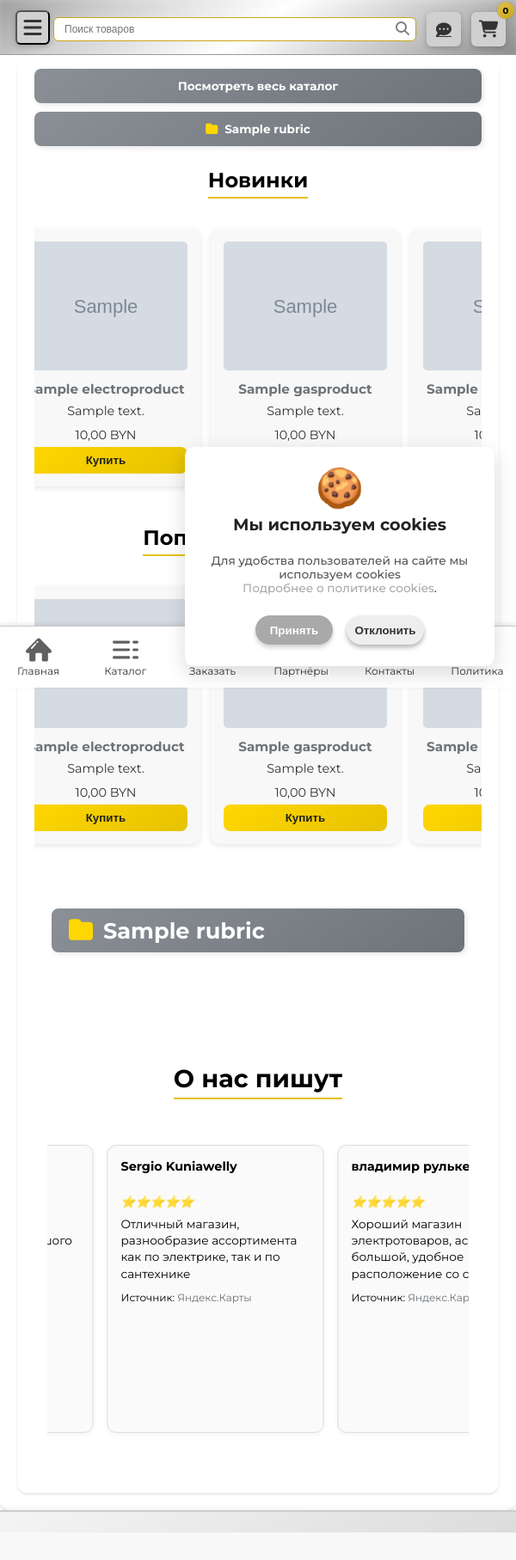
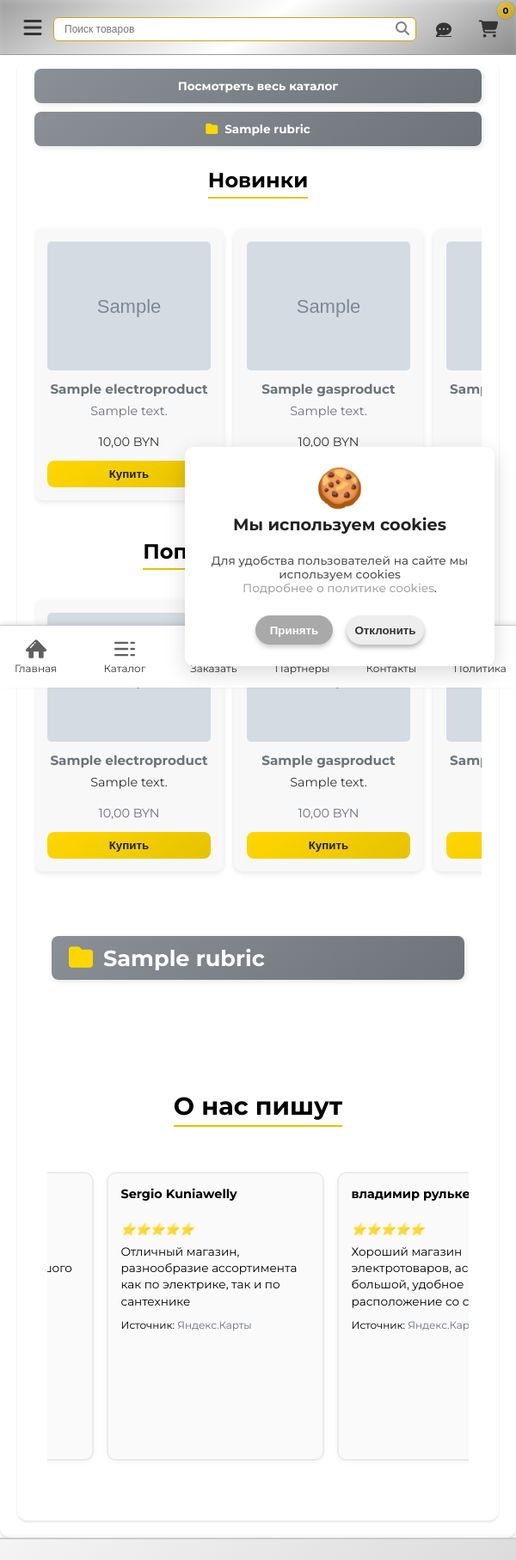
Before and after one commit to YuliyaS-work/ESG_SHOP, a Django app: page / in a window 600 px wide. Shown: the whole page at 86% size. Before the commit the page ends 1783 px from the top, so only its background shows below. Run offline with Django 5.2, Linux system fonts and the light colour scheme; tables that the repository leaves empty hold one stand-in row (values such as "Sample post"); grey boxes marked "Sample" are stand-in pictures; parts of the project's set-up code (start-up, migrations or seed data) failed here and were passed over.

Commit message:
9 november

```diff
--- a/esg/static/css/basic.css
+++ b/esg/static/css/basic.css
@@ -49,13 +49,12 @@ body {
 }
 /* Навигация футера */
 .footer-nav {
-  display: flex;
-  flex-direction: column;      /* теперь ссылки сверху вниз */
-  justify-content: flex-start;  /* выравниваем по верху контейнера */
-  align-items: flex-start;      /* выравнивание по левому краю */
-  gap: 6px;                     /* расстояние между ссылками */
+  display: grid;
+  grid-template-columns: repeat(2, auto); /* 2 колонки */
+  gap: 8px 10px; /* вертикальный и горизонтальный отступы */
   padding-top: 10px;
-  flex: 1 1 auto; /* адаптивная ширина */
+  flex: 1 1 auto;
+  text-align: left;
 }
 .footer-nav a {
   display: block;           /* чтобы padding работал корректно */
@@ -94,10 +93,13 @@ body {
   flex: 1 1 auto;
   text-align: right;
 }
-.footer-contacts p {
-  margin: 2px 0;
+.footer .footer-contacts p {
+  margin-bottom: 6px; /* точно как gap: 6px в навигации */
   font-size: clamp(14px, 1vw, 16px);
-  line-height: 1.3;
+  line-height: 1.2;
+}
+.footer .footer-contacts p:last-child {
+  margin-bottom: 0; /* чтобы последний элемент не отталкивался вниз */
 }
 /* Копирайт */
 .footer-info .footer-copy {
--- a/esg/static/css/button.css
+++ b/esg/static/css/button.css
@@ -2,6 +2,8 @@
    Кнопки корзины - универсально
    ========================== */
 .basket {
+  display: block;     /* делает кнопку блочной */
+  width: 100%;
   margin-top: auto;          /* вот ключевой момент: толкает кнопку вниз */
   padding: 8px 16px;
   background: linear-gradient(145deg, #FFD700, #e6c200); /* золотой */
--- a/esg/static/css/catalog.css
+++ b/esg/static/css/catalog.css
@@ -17,7 +17,6 @@
   color: #fff;
   text-decoration: none;
   padding: clamp(8px, 2vw, 12px) clamp(12px, 3vw, 20px);
-
   font-size: clamp(0.85rem, 2vw, 1.1rem);
   border-radius: 8px;
   font-weight: 600;
@@ -50,7 +49,7 @@
 .product-card-catalog {
   display: flex;
   flex-direction: column;
-  justify-content: flex-start;
+  justify-content: space-between;
   width: 100%;
   max-width: 260px;
   box-sizing: border-box;
@@ -76,10 +75,17 @@
   margin-bottom: 10px;
 }
 /* Цена */
-.product-card-catalog p {
+.price {
   font-size: 0.9rem;
+  margin: 5px 0;     /* прижимаем вниз */
   color: #333;
-  margin: 5px 0;
+}
+.card-bottom {
+  margin-top: auto;       /* этот блок уходит вниз */
+  display: flex;
+  flex-direction: column;
+  gap: 8px;
+  align-items: center;
 }
 /* Название товара — ссылка */
 .products-grid .product-card-catalog a {
--- a/esg/static/css/main_page.css
+++ b/esg/static/css/main_page.css
@@ -18,12 +18,11 @@
 .product-carousel {
     display: flex;
     flex-wrap: nowrap; /* не переносим карточки */
-    justify-content: center;
+    justify-content: left-start;
     gap: 20px;
     overflow-x: auto;
     padding-bottom: 10px;
     scrollbar-width: thin;
-     padding-left: 110px;
 }
 .product-carousel::-webkit-scrollbar {
     height: 6px;
--- a/esg/static/css/media_footer.css
+++ b/esg/static/css/media_footer.css
@@ -129,56 +129,59 @@
 }
 
 @media (max-width: 601px) {
-/* Скрываем ненужные футеры */
+
+  /* Скрываем ненужные блоки */
   .footer-info,
   .footer-contacts {
     display: none;
   }
+
   .footer-nav {
-    display: flex;                /* горизонтальная линия */
-    flex-direction: row;          /* все элементы в ряд */
-    justify-content: space-around;
-    align-items: flex-start;      /* верхний край элементов */
+    display: flex;
+    flex-direction: row;
+    justify-content: space-between;
+    gap: clamp(8px, 4%, 20px);  /* адаптивный промежуток между элементами */
+    align-items: center;
     background: #fff;
-    padding: 6px 0;
+    padding-top: clamp(10px, 5%, 15px);
+    padding-bottom: clamp(10px, 5%, 15px);
+    padding-right: clamp(30px, 10%, 35px);
     box-shadow: 0 -2px 5px rgba(0,0,0,0.1);
     border-top: 1px solid #ccc;
     position: fixed;
     bottom: 0;
     left: 0;
+    width: 100%;
     margin: 0;
-    width: 100%;
     z-index: 1200;
     overflow-x: auto;
-    -webkit-overflow-scrolling: touch;/* прокрутка, если элементов много */
+    scrollbar-width: none;
   }
+  .footer-nav::-webkit-scrollbar { display: none; }
 
   .footer-nav a {
     display: flex;
-        flex-direction: column; /* иконка сверху, текст снизу */
+    flex-direction: column;
     align-items: center;
     justify-content: center;
+    flex-shrink: 1;
+    min-width: clamp(44px, 8vw, 48px);  /* адаптивная ширина */
+    padding: 0;
     text-decoration: none;
     color: #333;
-        flex: 0 0 auto;
-        min-width: 60px; /* минимальная ширина для каждого элемента */
+     width: 80%;
   }
 
   .footer-nav a img {
     display: block;
-        width: clamp(24px, 5vw, 30px);
-       height: clamp(24px, 5vw, 30px);
-        margin-bottom: 2px;
+    width: clamp(18px, 4vw, 30px); /* адаптивный размер иконок */
+    height: clamp(18px, 4vw, 30px);
+    margin-bottom: clamp(3px, 0.5vw, 6px);
     filter: grayscale(100%);
   }
 
   .footer-nav a span {
-        font-size: clamp(8px, 2vw, 12px);
-        text-align: center;
+    font-size: clamp(9px, 2vw, 18px); /* текст адаптивный */
     white-space: nowrap;
   }
-
-    /* Скрываем скроллбар */
-    .footer-nav::-webkit-scrollbar { display: none; }
-    .footer-nav { scrollbar-width: none; -ms-overflow-style: none; }
 }
--- a/esg/static/css/media_header.css
+++ b/esg/static/css/media_header.css
@@ -89,16 +89,19 @@
     width: 40px;
     height: 40px;
     flex-shrink: 0;
-    background: #d0d0d0;
+      /*background: #d0d0d0;
     border-radius: 6px;
-    box-shadow: 0 2px 6px rgba(0,0,0,0.2);
+    box-shadow: 0 2px 6px rgba(0,0,0,0.2);*/
     cursor: pointer;
     position: absolute;
   margin-top: 15px;
   z-index: 1250;
+  border: none;
+  outline: none;
+  background: none;
   }
   .menu-toggle i {
-  font-size: 24px; /* или 28px для более жирного вида */
+  font-size: 28px;
   color: #333;
 }
 
@@ -118,9 +121,9 @@
     cursor: pointer;
     width: 40px;
   height: 40px;
-    background-color: #d0d0d0; /* тёмно-серый фон, как у .menu-toggle */
+    /*background-color: #d0d0d0;
   border-radius: 6px;
-  box-shadow: 0 2px 6px rgba(0, 0, 0, 0.2);
+  box-shadow: 0 2px 6px rgba(0, 0, 0, 0.2); */
   transition: background-color 0.3s ease, transform 0.2s ease;
   }
 /* Ховер-эффект */
@@ -134,9 +137,9 @@
   align-items: center;
   width: 40px;
   height: 40px;
-  background-color: #d0d0d0; /* тёмно-серый фон */
+  /*background-color: #d0d0d0;
   border-radius: 6px;
-  box-shadow: 0 2px 6px rgba(0, 0, 0, 0.2);
+  box-shadow: 0 2px 6px rgba(0, 0, 0, 0.2);*/
   cursor: pointer;
   transition: background-color 0.3s ease, transform 0.2s ease;
 }
@@ -266,14 +269,17 @@
     align-items: center;
     width: 40px;
     height: 40px;
-    background: #d0d0d0;
+    /*background: #d0d0d0;
     border-radius: 6px;
-    box-shadow: 0 2px 6px rgba(0,0,0,0.2);
+    box-shadow: 0 2px 6px rgba(0,0,0,0.2);*/
     cursor: pointer;
     position: absolute;
     bottom: 6px;
     left: 6px;
     z-index: 1100;
+    border: none;
+  outline: none;
+  background: none;
   }
   .menu-toggle i {
     font-size: 24px;
@@ -287,9 +293,9 @@
     align-items: center;
     width: 40px;
     height: 40px;
-    background-color: #d0d0d0;
+     /*background-color: #d0d0d0;
     border-radius: 6px;
-    box-shadow: 0 2px 6px rgba(0, 0, 0, 0.2);
+    box-shadow: 0 2px 6px rgba(0, 0, 0, 0.2);*/
     cursor: pointer;
     transition: background-color 0.3s ease, transform 0.2s ease;
   }
--- a/esg/static/js/utils.js
+++ b/esg/static/js/utils.js
@@ -28,7 +28,6 @@ function saveBasketToCookies(basket) {
   // Работает и на http, и на https
   const isSecure = location.protocol === 'https:';
   document.cookie = `basket=${encodeURIComponent(JSON.stringify(basket))}; path=/; max-age=2592000; SameSite=Lax${isSecure ? '; Secure' : ''}`;
-//  document.cookie = `basket=${encodeURIComponent(JSON.stringify(basket))}; path=/; max-age=2592000; SameSite=Lax; Secure`;
 }
 
 // Очищаем куки корзины
--- a/esg/templates/catalog.html
+++ b/esg/templates/catalog.html
@@ -96,10 +96,11 @@
 
         <!-- ==название товара для генерации карусели просмотренных товаров=== -->
         {% include 'includes/product_card_for_viewed.html' %}
-
+        <div class="card-bottom">
         <p class="price">{{ product.price }} BYN</p>
         <button  type="button" class="basket" data-title="{{ product.title }}" data-price="{{ product.price|floatformat:2 }}">Купить</button>
       </div>
+</div>
     {% endfor %}
   </div>
   </section>
--- a/esg/templates/main_page.html
+++ b/esg/templates/main_page.html
@@ -50,11 +50,11 @@
 
             <!-- ==название товара для генерации карусели просмотренных товаров=== -->
             {% include 'includes/product_card_for_viewed.html' %}
-
+            <div class="card-bottom">
             <p>{{ product.description|truncatewords:15 }}</p>
-            <p>{{ product.price }} BYN</p>
+            <p class="price">{{ product.price }} BYN</p>
             <button type="button" class="basket" data-title="{{ product.title }}" data-price="{{ product.price|floatformat:2 }}">Купить</button>
-        </div>
+        </div></div>
         {% empty %}
         <p>Товары отсутствуют.</p>
         {% endfor %}
@@ -74,11 +74,11 @@
 
               <!-- ==название товара для генерации карусели просмотренных товаров=== -->
               {% include 'includes/product_card_for_viewed.html' %}
-
-                <p>{{ product.description }}</p>
+                <div class="card-bottom">
+                <p class="price">{{ product.description }}</p>
                 <p>{{ product.price }} BYN</p>
                 <button type="button" class="basket" data-title="{{ product.title }}" data-price="{{ product.price|floatformat:2 }}">Купить</button>
-            </div>
+            </div></div>
             {% empty %}
             <p>Товары отсутствуют.</p>
             {% endfor %}
@@ -155,12 +155,6 @@
         <small>Источник: <a href="https://yandex.by/maps/-/CLFhI0MN" target="_blank">Яндекс.Карты</a></small>
       </div>
       <div class="review">
-        <strong>Анна Долнер</strong><br>
-          <em>⭐</em>
-        <p>Пришла в магазин,закрыт! Позвонила сказали что работают так еще женщина обвинила в том что, не даю поесть!!! Это нормально???!!! На дверях магазина не было указано о перерывах о обедах и прочее!!</p>
-        <small>Источник: <a href="https://yandex.by/maps/-/CLFhI0MN" target="_blank">Яндекс.Карты</a></small>
-      </div>
-      <div class="review">
         <strong>Роман Бархетов</strong><br>
           <em>⭐⭐⭐⭐⭐</em>
         <p>Делал ремонт в квартире.Сгорел электопатрон . Пошёл в этот магазин и удивился разнообразию товара😲так как там я нашёл и самотеры и дюбель квозди и даже сантехнику с инструментом!!! Отличный магазин!!! И продавцы всегда помогут!!!Всем рекомендую!!!</p>
@@ -179,12 +173,6 @@
         <small>Источник: <a href="https://yandex.by/maps/-/CLFhI0MN" target="_blank">Яндекс.Карты</a></small>
       </div>
       <div class="review">
-        <strong>Лапотко Димитрий</strong><br>
-          <em>⭐</em>
-        <p>Минут 10 ждал продовца кабеля нужно было 22м у неё остаток 28 м и сказала не продам грубиянка неимоверноя</p>
-        <small>Источник: <a href="https://yandex.by/maps/-/CLFhI0MN" target="_blank">Яндекс.Карты</a></small>
-      </div>
-      <div class="review">
         <strong>Евгений Глеб</strong><br>
           <em>⭐⭐⭐⭐⭐</em>
         <p>Хороший новый магазин,на новом месте</p>
--- a/esg/templates/products_list.html
+++ b/esg/templates/products_list.html
@@ -69,10 +69,10 @@
 
          <!-- ==название товара для генерации карусели просмотренных товаров=== -->
          {% include 'includes/product_card_for_viewed.html' %}
-
+        <div class="card-bottom">
         <p class="price">{{ product.price }} BYN</p>
         <button  type="button" class="basket" data-title="{{ product.title }}" data-price="{{ product.price|floatformat:2 }}">Купить</button>
-      </div>
+      </div> </div>
     {% endfor %}
   </div>
   </section>
--- a/esg/templates/subrubrics_list.html
+++ b/esg/templates/subrubrics_list.html
@@ -85,10 +85,10 @@
 
         <!-- ==название товара  для генерации карусели просмотренных товаров=== -->
         {% include 'includes/product_card_for_viewed.html' %}
-
+        <div class="card-bottom">
         <p class="price">{{ product.price }} BYN</p>
         <button  type="button" class="basket" data-title="{{ product.title }}" data-price="{{ product.price|floatformat:2 }}">Купить</button>
-      </div>
+      </div></div>
     {% endfor %}
   </div>
   </section>
```
Also changed, not shown: other parts of esg/static/css/media_header.css (+46 -18 lines), esg/static/css/basket.css (+13 -4 lines), esg/static/css/pagination.css (+10 -6 lines), esg/static/css/product.css (+1 -48 lines), esg/templates/basket.html (+3 -4 lines), esg/templates/product.html (+6 -8 lines). Lines whose indentation alone changed are shown as unchanged.
